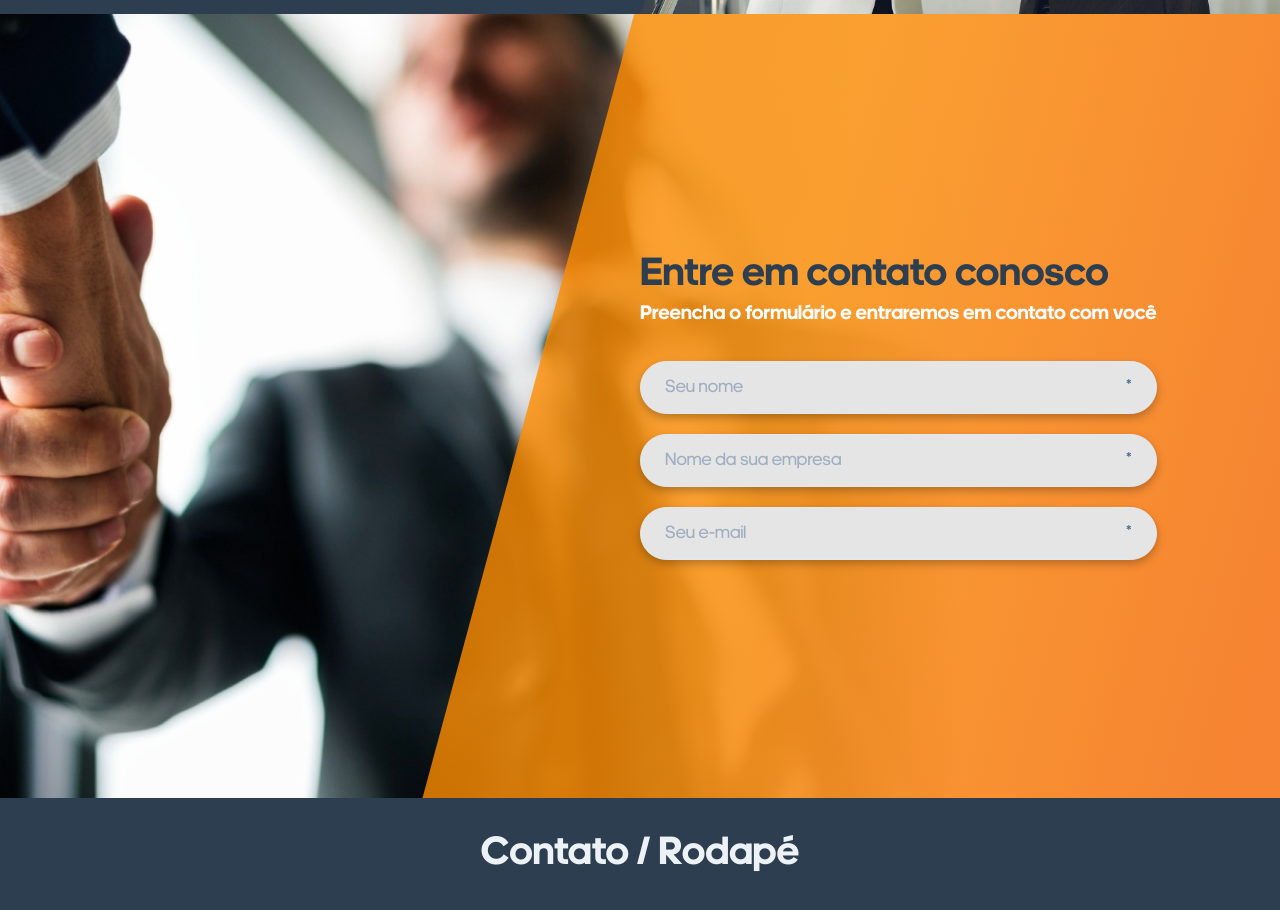
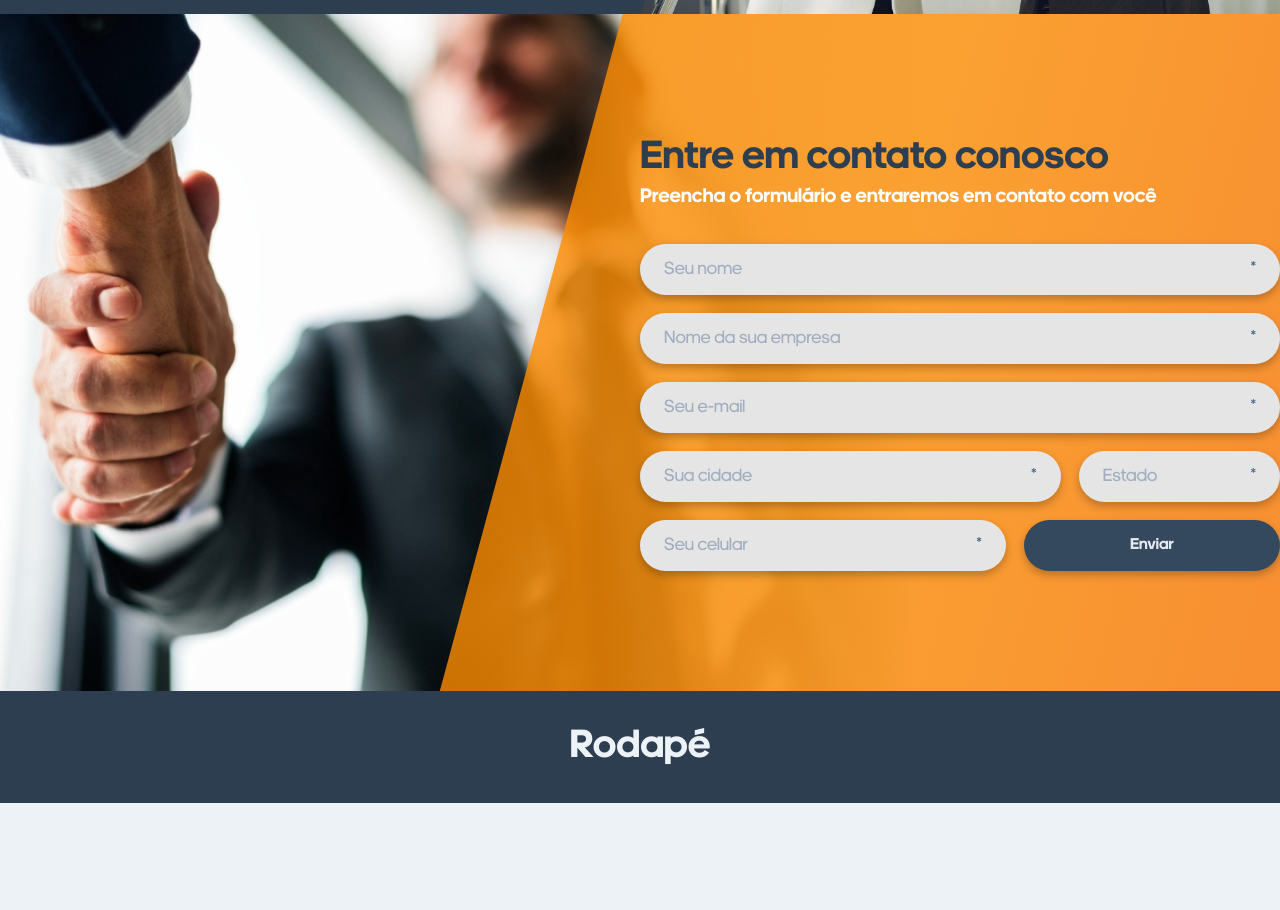
Before and after one commit to carlos3duardo/site-fvgestao, a Next.js app: page / in a window 1280 px wide. Shown: the part 4280-5190 px from the top of the page. After the commit the page ends 5083 px from the top, so only its background shows below. Built offline with nearby package versions, Linux system fonts and the light colour scheme.

Commit message:
Definindo o layout do formulario de contato

```diff
--- a/src/components/FormElements/Input/index.tsx
+++ b/src/components/FormElements/Input/index.tsx
@@ -22,8 +22,6 @@ const InputBase: ForwardRefRenderFunction<HTMLInputElement, InputProps> = (
   return (
     <>
       <FormControl
-        borderWidth="1px"
-        borderStyle="solid"
         bgColor="#e5e5e5"
         borderRadius="99px"
         padding=".75rem 1.5rem"
--- /dev/null
+++ b/src/components/FormElements/SubmitButton/index.tsx
@@ -0,0 +1,27 @@
+import { Box } from '@chakra-ui/react';
+
+interface SubmitProps {
+  label: string;
+}
+
+export default function SubmitButton({ label }: SubmitProps): JSX.Element {
+  return (
+    <Box
+      as="button"
+      type="submit"
+      bgColor="background.light"
+      color="gray.200"
+      fontWeight="bold"
+      borderRadius="99px"
+      padding=".75rem 1.5rem"
+      height="51px"
+      width="100%"
+      filter="drop-shadow(0 4px 4px rgba(0, 0, 0, 0.25))"
+      _hover={{
+        backgroundColor: 'background.dark',
+      }}
+    >
+      {label}
+    </Box>
+  );
+}
--- a/src/components/FormElements/index.ts
+++ b/src/components/FormElements/index.ts
@@ -1,3 +1,4 @@
 import { Input } from './Input';
+import SubmitButton from './SubmitButton';
 
-export { Input };
+export { Input, SubmitButton };
--- a/src/components/Layout/Contato/index.tsx
+++ b/src/components/Layout/Contato/index.tsx
@@ -1,5 +1,15 @@
-import { Box, Flex, Heading, Text, chakra, VStack } from '@chakra-ui/react';
-import { Input } from '../../FormElements';
+import {
+  Box,
+  Flex,
+  Heading,
+  Text,
+  chakra,
+  VStack,
+  Grid,
+  GridItem,
+} from '@chakra-ui/react';
+import { Container } from '..';
+import { Input, SubmitButton } from '../../FormElements';
 
 export default function Contato(): JSX.Element {
   return (
@@ -12,25 +22,24 @@ export default function Contato(): JSX.Element {
       justifyContent="flex-end"
       overflow="hidden"
     >
-      <Box
-        display="flex"
-        alignItems="center"
-        width="50%"
-        minHeight="784px"
+      <Container>
+        <Flex
+          direction="row"
+          justifyContent="flex-end"
+          padding="120px 0"
           position="relative"
-        _after={{
-          content: '""',
-          position: 'absolute',
-          top: '0',
-          left: '-125px',
-          width: 'calc(100% + 250px)',
-          height: '100%',
-          background:
-            'linear-gradient(90deg, rgba(254, 140, 0, 0.8) 27.58%, rgba(248, 104, 0, 0.8) 92.9%)',
-          transform: 'matrix(0.97, 0, -0.27, 1, 0, 0)',
-        }}
         >
-        <chakra.div zIndex="2" position="relative">
+          <chakra.div
+            position="absolute"
+            top="0"
+            left="40%"
+            width="100%"
+            height="100%"
+            background="linear-gradient(90deg, rgba(254, 140, 0, 0.8) 27.58%, rgba(248, 104, 0, 0.8) 92.9%)"
+            transform="matrix(0.97, 0, -0.27, 1, 0, 0)"
+            zIndex="0"
+          />
+          <Box width="50%" position="relative" zIndex="1">
             <Heading
               as="h2"
               color="background.dark"
@@ -46,19 +55,54 @@ export default function Contato(): JSX.Element {
               Preencha o formulário e entraremos em contato com você
             </Text>
             <chakra.form marginTop="2rem">
-            <VStack spacing="1.25rem">
+              <Grid templateColumns="repeat(12, 1fr)" gap="1.125rem">
+                <GridItem gridColumnEnd="span 12">
                   <Input type="text" name="nome" label="Seu nome" isRequired />
+                </GridItem>
+                <GridItem gridColumnEnd="span 12">
                   <Input
                     type="text"
                     name="empresa"
                     label="Nome da sua empresa"
                     isRequired
                   />
-              <Input type="email" name="email" label="Seu e-mail" isRequired />
-            </VStack>
+                </GridItem>
+                <GridItem gridColumnEnd="span 12">
+                  <Input
+                    type="email"
+                    name="email"
+                    label="Seu e-mail"
+                    isRequired
+                  />
+                </GridItem>
+                <GridItem gridColumnEnd="span 8">
+                  <Input
+                    type="text"
+                    name="municipio"
+                    label="Sua cidade"
+                    isRequired
+                  />
+                </GridItem>
+                <GridItem gridColumnEnd="span 4">
+                  <Input type="text" name="uf" label="Estado" isRequired />
+                </GridItem>
+                <GridItem gridColumnEnd="span 7">
+                  <Input
+                    type="text"
+                    name="celular"
+                    label="Seu celular"
+                    isRequired
+                  />
+                </GridItem>
+                <GridItem gridColumnEnd="span 5">
+                  <SubmitButton label="Enviar" />
+                </GridItem>
+              </Grid>
+              <VStack spacing="1.25rem" />
             </chakra.form>
-        </chakra.div>
           </Box>
+        </Flex>
+      </Container>
     </Flex>
   );
 }
--- a/src/components/Layout/Footer/index.tsx
+++ b/src/components/Layout/Footer/index.tsx
@@ -15,7 +15,7 @@ export default function Footer(): JSX.Element {
           textAlign="center"
           fontSize={{ base: '1.75rem', md: '2.5rem' }}
         >
-          Contato / Rodapé
+          Rodapé
         </Heading>
       </Container>
     </chakra.footer>
```
Also changed, not shown: src/components/Layout/Contato/indexOld.tsx (added, +96 -0 lines). Lines whose indentation alone changed are shown as unchanged.
